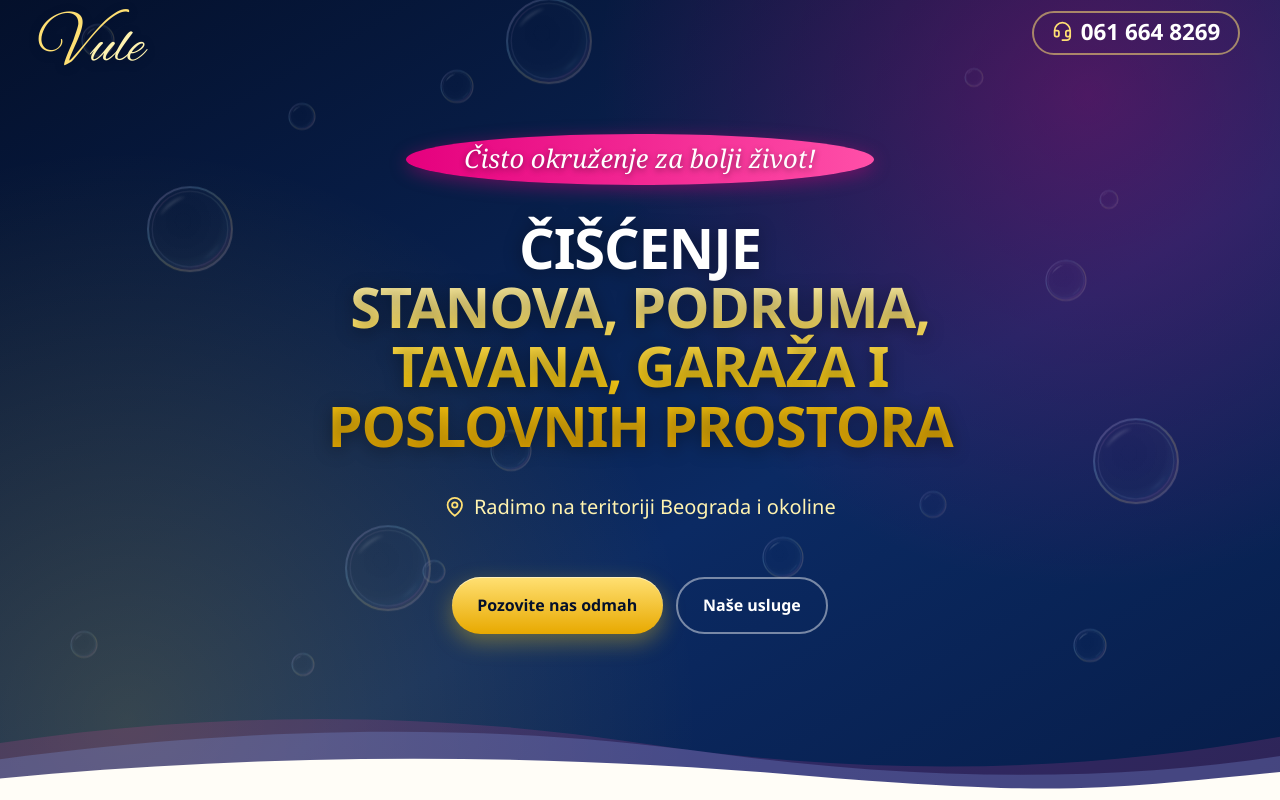
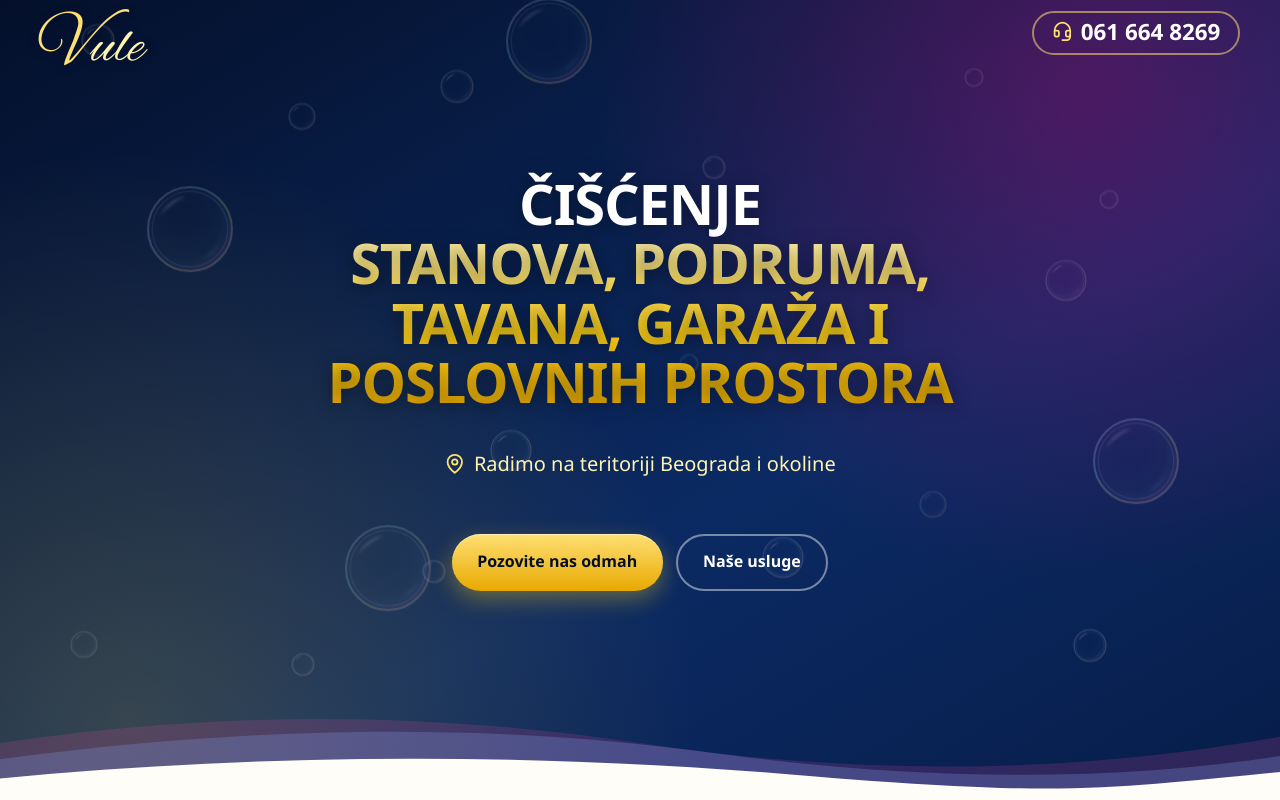
Before and after one commit to aleksbelic/cistimo-web, a plain HTML site: page index.html in a window 1280 px wide. Shown: the top 800 px of the page. Drawn offline with Linux system fonts and the light colour scheme.

Commit message:
Remove hero eyebrow and its css.

```diff
--- a/index.html
+++ b/index.html
@@ -65,7 +65,6 @@
     <section class="hero">
       <div class="hero__bubbles" aria-hidden="true"><span></span><span></span><span></span></div>
       <div class="hero__content">
-        <p class="hero__eyebrow">Čisto okruženje za bolji život!</p>
         <h1 class="hero__title">Čišćenje <span class="hero__title-accent">stanova, podruma, tavana, garaža i poslovnih
             prostora</span>
         </h1>
@@ -279,7 +278,7 @@
         <h2 class="section__title">Naše iskustvo</h2>
         <p class="section__lead">Godinama se bavimo onim što drugi ostavljaju za kasnije. Iza nas su stotine
           angažmana, zadovoljnih klijenata i prostora koji ponovo dišu. Slike ispod nisu samo
-          fotografije - one su naša najbolja preporuka.</p>
+          fotografije - one su izazovi sa kojima smo se susreli, a samim tim i naša najbolja preporuka.</p>
       </div>
 
       <div id="gallery" class="gallery">
--- a/style.css
+++ b/style.css
@@ -285,33 +285,6 @@ ul {
   margin-right: auto;
 }
 
-.hero__eyebrow {
-  position: relative;
-  display: inline-block;
-  max-width: 100%;
-  padding: 0.4em 1.3em;
-  font-family: Georgia, "Times New Roman", serif;
-  font-style: italic;
-  font-size: clamp(1rem, 4vw, 1.6rem);
-  margin-bottom: 0;
-  white-space: nowrap;
-  color: #fff;
-  text-shadow: 0 2px 6px rgb(0 0 0 / 45%);
-}
-
-.hero__eyebrow::before {
-  content: "";
-  position: absolute;
-  top: 8%;
-  right: -6%;
-  bottom: 8%;
-  left: -6%;
-  z-index: -1;
-  background: linear-gradient(90deg, var(--pink), var(--pink-light));
-  border-radius: 50%;
-  box-shadow: 0 4px 18px rgb(229 0 126 / 40%);
-}
-
 .hero__title {
   margin: clamp(1.6rem, 3.4vh, 2.2rem) auto 0;
   max-width: min(24ch, 100%);
@@ -351,11 +324,6 @@ ul {
 }
 
 @media (max-width: 30rem) {
-  .hero__eyebrow {
-    font-size: 0.95rem;
-    padding: 0.35em 1em;
-  }
-
   .hero__title {
     margin-top: 1.8rem;
     font-size: clamp(1.7rem, 8vw, 2.7rem);
@@ -383,10 +351,6 @@ ul {
 }
 
 @media (min-width: 30.01rem) and (max-width: 48rem) {
-  .hero__eyebrow {
-    font-size: clamp(1rem, 3.6vw, 1.45rem);
-  }
-
   .hero__title {
     font-size: clamp(2rem, 6.5vw, 3.2rem);
   }
```
